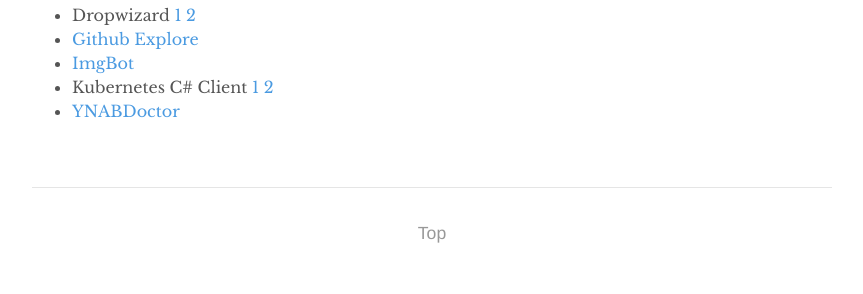
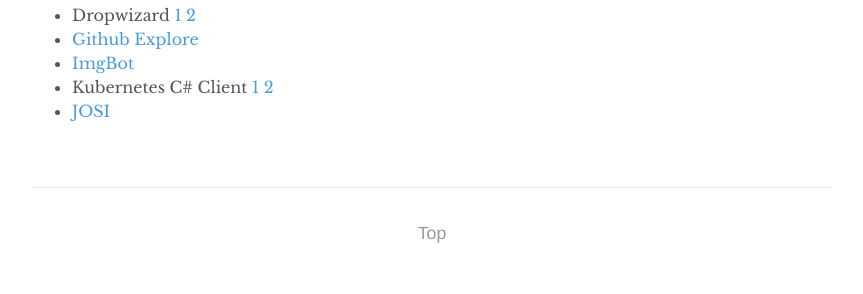
Before and after one commit to RohanNagar/RohanNagar.github.io, a Jekyll site: the page built from pages/projects.md, in a window 1280 px wide. Shown: the part 882-1176 px from the top of the page, without its empty margins (208-1071 px from the left). Built offline with Jekyll 4.4.1, drawn with Linux system fonts in a browser that asks for light colours.

Commit message:
Update projects.md

```diff
--- a/pages/projects.md
+++ b/pages/projects.md
@@ -42,4 +42,4 @@
 - Kubernetes C# Client
 [1](https://github.com/kubernetes-client/csharp/pull/107)
 [2](https://github.com/kubernetes-client/csharp/pull/194)
-- [YNABDoctor](https://github.com/gruberb/YNABDoctor/pull/37)
+- [JOSI](https://github.com/cegredev/josi/pull/2)
```
